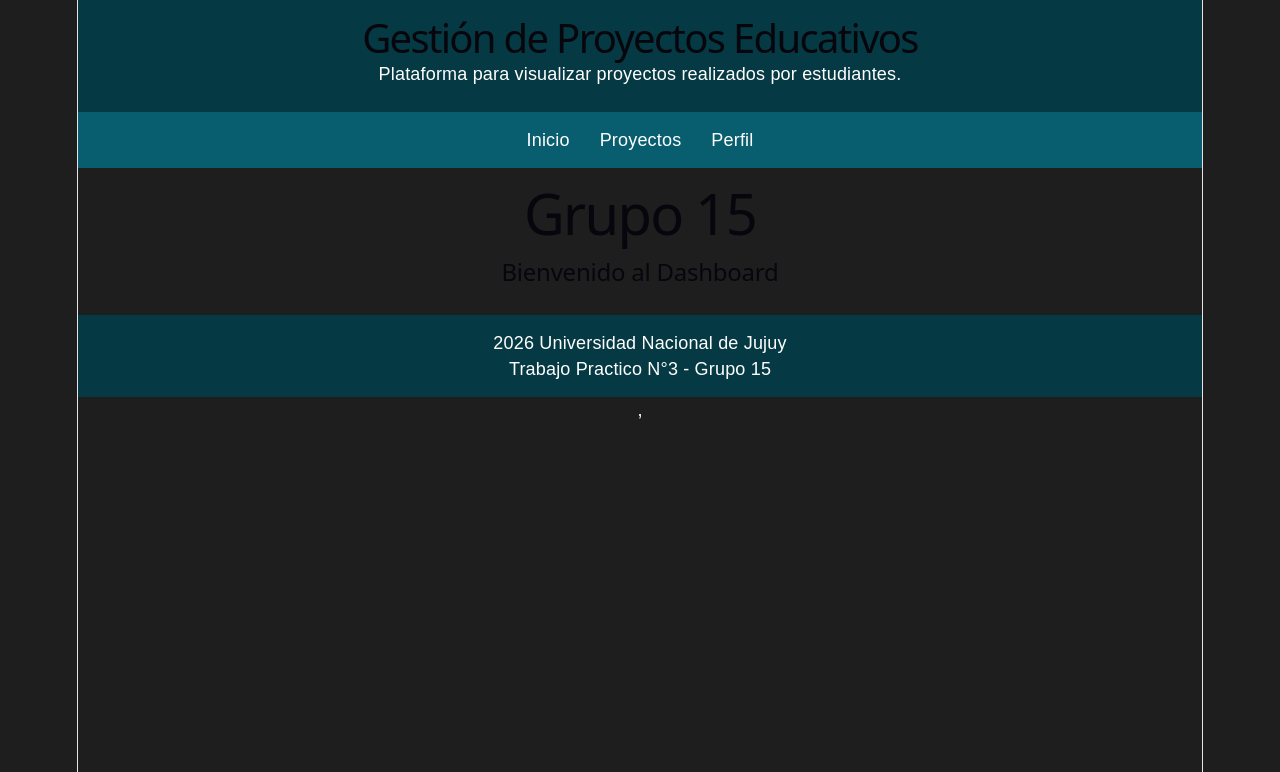
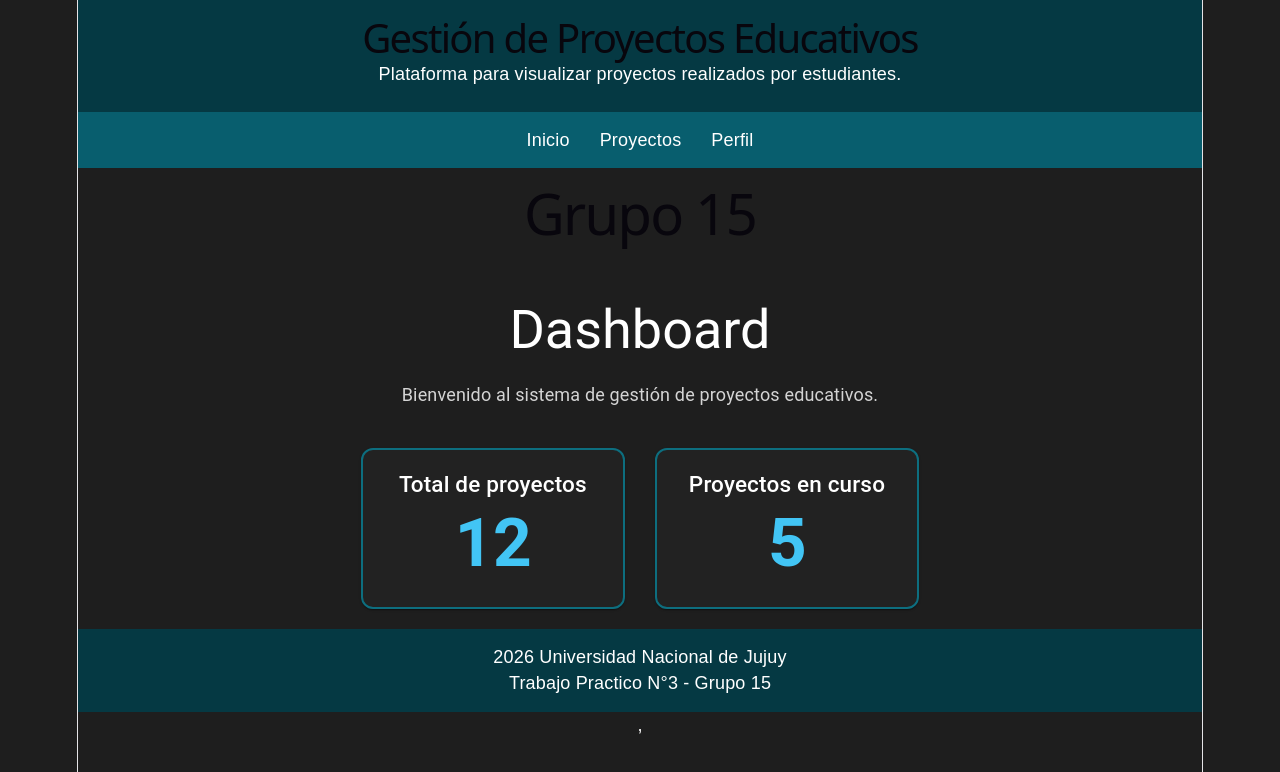
Before and after one commit to Lumyn1/pv_tp3_grupo15, a React (Vite) app: page /dashboard in a window 1280 px wide. Shown: the top 772 px of the page. Built offline with nearby package versions, Linux system fonts and the light colour scheme.

Commit message:
subo el dashboard del punto 2 y agrego su respectivo Css  @Torres Nahuel Tobias

```diff
--- a/package.json
+++ b/package.json
@@ -10,6 +10,9 @@
     "preview": "vite preview"
   },
   "dependencies": {
+    "@emotion/react": "^11.14.0",
+    "@emotion/styled": "^11.14.1",
+    "@mui/material": "^9.0.1",
     "react": "^19.2.5",
     "react-dom": "^19.2.5",
     "react-router-dom": "^7.16.0"
--- a/src/App.jsx
+++ b/src/App.jsx
@@ -3,7 +3,7 @@ import Header from "./components/Header";
 import Nav from "./components/Nav";
 import Proyectos from "./components/Proyectos";
 import Footer from "./components/Footer";
-
+import Dashboard from "./views/Dashboard";
 import "./css/App.css";
 
 const App = () => {
@@ -14,7 +14,7 @@ const App = () => {
       <h1>Grupo 15</h1>
       <Routes>
         <Route path="/" element={<Navigate to="/dashboard" />} />
-        <Route path="/dashboard" element={<h2>Bienvenido al Dashboard</h2>} />
+        <Route path="/dashboard" element={<Dashboard />} />
         <Route path="/proyectos/" element={<Proyectos />} />
         <Route path="/proyectos/:id" element={<h2>Detalles del Proyecto</h2>} />
         <Route path="/perfil" element={<h2>Perfil de Usuario</h2>} />
--- /dev/null
+++ b/src/css/Dashboard.css
@@ -0,0 +1,34 @@
+.dashboard-container {
+    margin-top: 40px;
+}
+
+.dashboard-titulo {
+    color: white;
+    margin-bottom: 20px !important;
+}
+
+.dashboard-descripcion {
+    color: #d4d4d4;
+    margin-bottom: 40px !important;
+}
+
+.dashboard-cards {
+    display: flex;
+    justify-content: center;
+    gap: 30px;
+    flex-wrap: wrap;
+}
+
+.dashboard-card {
+    width: 260px;
+    text-align: center;
+    background-color: #222 !important;
+    color: white !important;
+    border: 2px solid #0d6e7f;
+    border-radius: 12px !important;
+}
+
+.dashboard-numero {
+    color: #42c5f5;
+    font-weight: bold !important;
+}
--- /dev/null
+++ b/src/views/Dashboard.jsx
@@ -0,0 +1,62 @@
+import {
+  Container,
+  Typography,
+  Card,
+  CardContent,
+  Box
+} from "@mui/material";
+
+import "../css/Dashboard.css";
+
+const Dashboard = () => {
+  return (
+    <Container className="dashboard-container">
+
+      <Typography
+        variant="h3"
+        align="center"
+        className="dashboard-titulo"
+      >
+        Dashboard
+      </Typography>
+
+      <Typography
+        align="center"
+        className="dashboard-descripcion"
+      >
+        Bienvenido al sistema de gestión de proyectos educativos.
+      </Typography>
+
+      <Box className="dashboard-cards">
+
+        <Card className="dashboard-card">
+          <CardContent>
+            <Typography variant="h6">
+              Total de proyectos
+            </Typography>
+
+            <Typography variant="h2" className="dashboard-numero">
+              12
+            </Typography>
+          </CardContent>
+        </Card>
+
+        <Card className="dashboard-card">
+          <CardContent>
+            <Typography variant="h6">
+              Proyectos en curso
+            </Typography>
+
+            <Typography variant="h2" className="dashboard-numero">
+              5
+            </Typography>
+          </CardContent>
+        </Card>
+
+      </Box>
+
+    </Container>
+  );
+};
+
+export default Dashboard;
```
Also changed, not shown: 1 other file (tests, documents, lock files or other folders).
